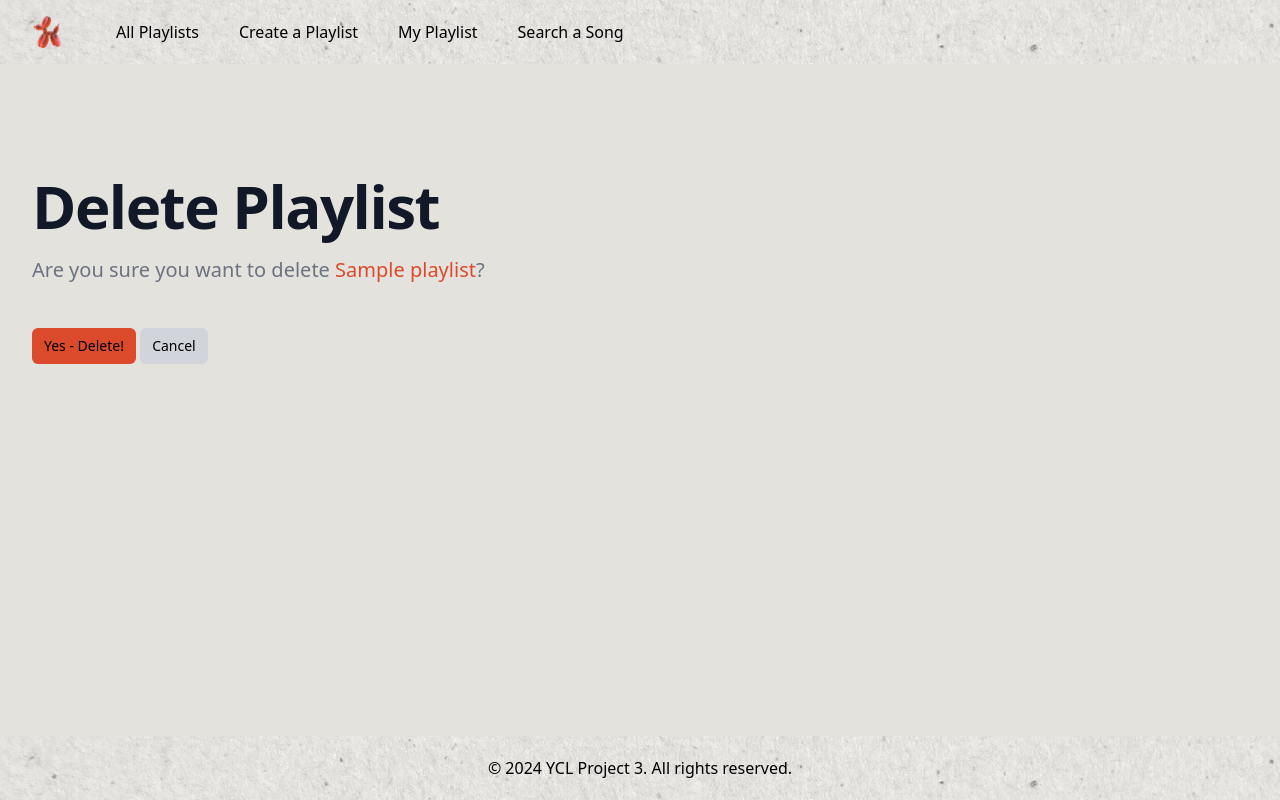
After one commit to amandayclee/playlist-review, a Django app: page /playlists/1/delete/ in a window 1280 px wide. The commit adds this page. Run offline with Django 5.2, Linux system fonts and the light colour scheme; tables that the repository leaves empty hold one stand-in row (values such as "Sample post"); some libraries are stand-ins or nearby versions.

Commit message:
add delete playlist functionality

```diff
--- /dev/null
+++ b/main_app/templates/main_app/playlist_confirm_delete.html
@@ -0,0 +1,22 @@
+{% extends 'base.html' %}
+
+{% block title %}Home{% endblock %}
+
+{% block content %}
+<main class="mt-10 mx-auto max-w-7xl px-4 sm:mt-12 sm:px-6 md:mt-16 lg:mt-20 lg:px-8 xl:mt-28">
+    <div class=" sm:text-center lg:text-left">
+        <h1 class="text-4xl tracking-tight font-extrabold text-gray-900 sm:text-5xl md:text-6xl">
+            <span class="block xl:inline">Delete Playlist</span>
+        </h1>
+        <p class="mt-3 text-base text-gray-500 sm:mt-5 sm:text-lg sm:max-w-xl sm:mx-auto md:mt-5 md:text-xl lg:mx-0">
+            Are you sure you want to delete <span class="text-[#db4a2b] xl:inline">{{ object.name }}</span>?
+        </p>
+        <form action="" method="POST" class="mt-10">
+            {% csrf_token %}
+            <input type="submit" value="Yes - Delete!" class="text-#262626 bg-[#db4a2b] px-3 py-2 rounded-md text-sm font-medium cursor-pointer">
+            <a href="{% url 'detail' playlist.id %}" class="text-#262626 bg-gray-300 px-3 py-2 rounded-md text-sm font-medium inline-block mt-1">Cancel</a>
+        </form>
+
+    </div>
+</main>
+{% endblock %}
--- a/main_app/templates/playlists/detail.html
+++ b/main_app/templates/playlists/detail.html
@@ -6,7 +6,9 @@
 <main class="mt-10 mx-auto max-w-7xl px-4 sm:mt-12 sm:px-6 md:mt-16 lg:mt-20 lg:px-8 xl:mt-28">
     <div class="sm:text-center lg:text-left">
         <h1 class="text-4xl tracking-tight font-extrabold text-gray-900 sm:text-5xl md:text-6xl">
-            <span class="block xl:inline">{{ playlist.name }}</span>
+            <span class="block xl:inline">{{ playlist.name }}
+                <a href="#" class="text-#262626 text-sm font-medium">Edit</a>
+            </span>
         </h1>
         <p class="mt-3 text-base text-gray-500 sm:mt-5 sm:text-lg sm:max-w-xl sm:mx-auto md:mt-5 md:text-xl lg:mx-0">
             {{ playlist.description }}
--- a/main_app/templates/playlists/index.html
+++ b/main_app/templates/playlists/index.html
@@ -21,8 +21,7 @@
                         {{ playlist.name }} <br>
                         <span class="text-lg font-normal">{{ playlist.description }}</span>
                     </a>
-                <a href="#" class="text-#262626 bg-[#db4a2b] mx-1 px-3 py-2 rounded-md text-sm font-medium">Edit</a>
-                <a href="#" class="text-#262626 bg-[#db4a2b] mx-1 px-3 py-2 rounded-md text-sm font-medium">Delete</a>
+                    <a href="{% url 'playlists_delete' playlist.id %}" class="text-#262626 bg-[#db4a2b] mx-1 px-3 py-2 rounded-md text-sm font-medium">Delete</a>
                 </card>
             </div>
         {% endfor %}
--- a/main_app/urls.py
+++ b/main_app/urls.py
@@ -6,5 +6,6 @@ urlpatterns = [
     path('playlists/', views.playlists_index, name='index'),
     path('playlists/<int:playlist_id>/', views.playlists_detail, name='detail'),
     path('playlists/create', views.PlaylistCreate.as_view(), name='playlists_create'),
+    path('playlists/<int:pk>/delete/', views.PlaylistDelete.as_view(), name='playlists_delete'),
     path('songs/', views.song, name='song'),
 ]
--- a/main_app/views.py
+++ b/main_app/views.py
@@ -22,3 +22,7 @@ def song(request):
 class PlaylistCreate(CreateView):
     model = Playlist
     fields = ['name', 'description']
+
+class PlaylistDelete(DeleteView):
+    model = Playlist
+    success_url = '/playlists'
--- a/theme/static/css/dist/styles.css
+++ b/theme/static/css/dist/styles.css
@@ -807,6 +807,10 @@ select {
   display: block;
 }
 
+.inline-block {
+  display: inline-block;
+}
+
 .flex {
   display: flex;
 }
@@ -1005,6 +1009,16 @@ select {
 .bg-\[\#f2f3fa\] {
   --tw-bg-opacity: 1;
   background-color: rgb(242 243 250 / var(--tw-bg-opacity));
+}
+
+.bg-gray-900 {
+  --tw-bg-opacity: 1;
+  background-color: rgb(17 24 39 / var(--tw-bg-opacity));
+}
+
+.bg-gray-300 {
+  --tw-bg-opacity: 1;
+  background-color: rgb(209 213 219 / var(--tw-bg-opacity));
 }
 
 .p-4 {
```
Lines whose indentation alone changed are shown as unchanged.
